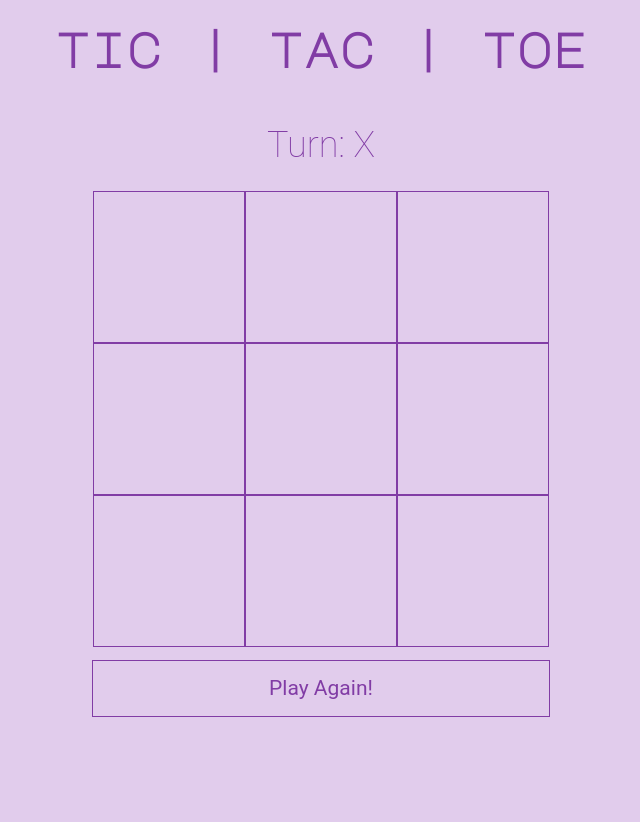
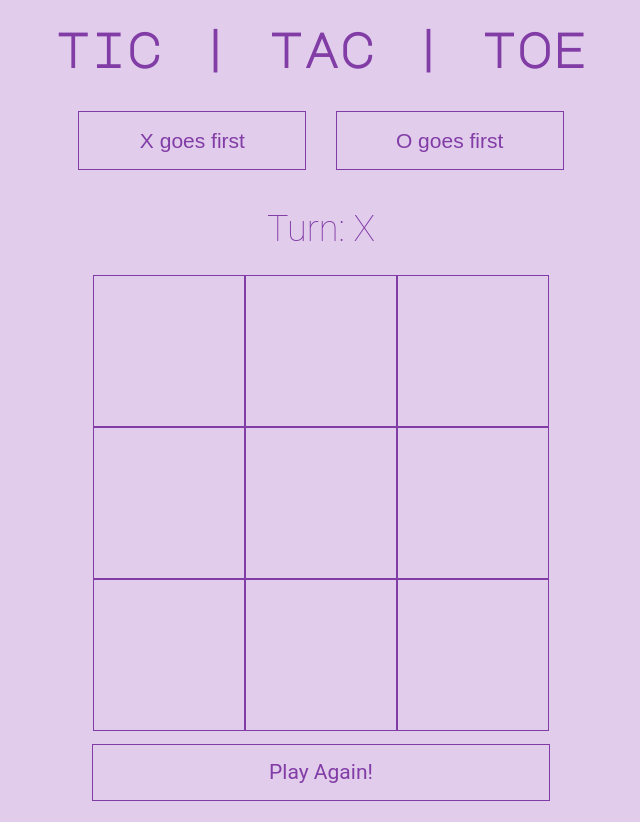
Before and after one commit to vfunez/pset-8, a plain HTML site: page index.html in a window 1280 px wide. Shown: the whole page, without its empty margins (319-959 px from the left). Before the commit the page ends 800 px from the top, so only its background shows below. Drawn offline with Linux system fonts and the light colour scheme.

Commit message:
allow players to determine who goes first css

```diff
--- a/css/styles.css
+++ b/css/styles.css
@@ -121,3 +121,55 @@ h2 {
   user-select: none;
   width: 150px;
 }
+
+/*
+ * The X button sits just above the board.
+ */
+
+ #x-button {
+   background-color: #E1CCEC;
+   border: 1px solid #813CA5;
+   color: #813CA5;
+   font-size: 21px;
+   line-height: 55px;
+   margin: 1%;
+   text-align: center;
+   width: 228px;
+}
+
+/*
+ * The O button sits just above the board.
+ */
+
+ #o-button {
+   background-color: #E1CCEC;
+   border: 1px solid #813CA5;
+   color: #813CA5;
+   font-size: 21px;
+   line-height: 55px;
+   margin: 1%;
+   text-align: center;
+   width: 228px;
+}
+
+/*
+ * And a little flare when the user mouses over the button. The color scheme
+ * switches (background and foreground).
+ */
+
+#x-button:hover {
+  background-color: #813CA5;
+  color: #E1CCEC;
+  cursor: pointer;
+}
+
+/*
+ * And a little flare when the user mouses over the button. The color scheme
+ * switches (background and foreground).
+ */
+
+#o-button:hover {
+  background-color: #813CA5;
+  color: #E1CCEC;
+  cursor: pointer;
+}
--- a/index.html
+++ b/index.html
@@ -14,6 +14,9 @@
   </head>
   <body>
     <h1>tic | tac | toe</h1>
+
+    <button id="x-button">X goes first</button>
+    <button id="o-button">O goes first</button>
 
     <div class="container column">
       <h2>Turn: X</h2>
```
